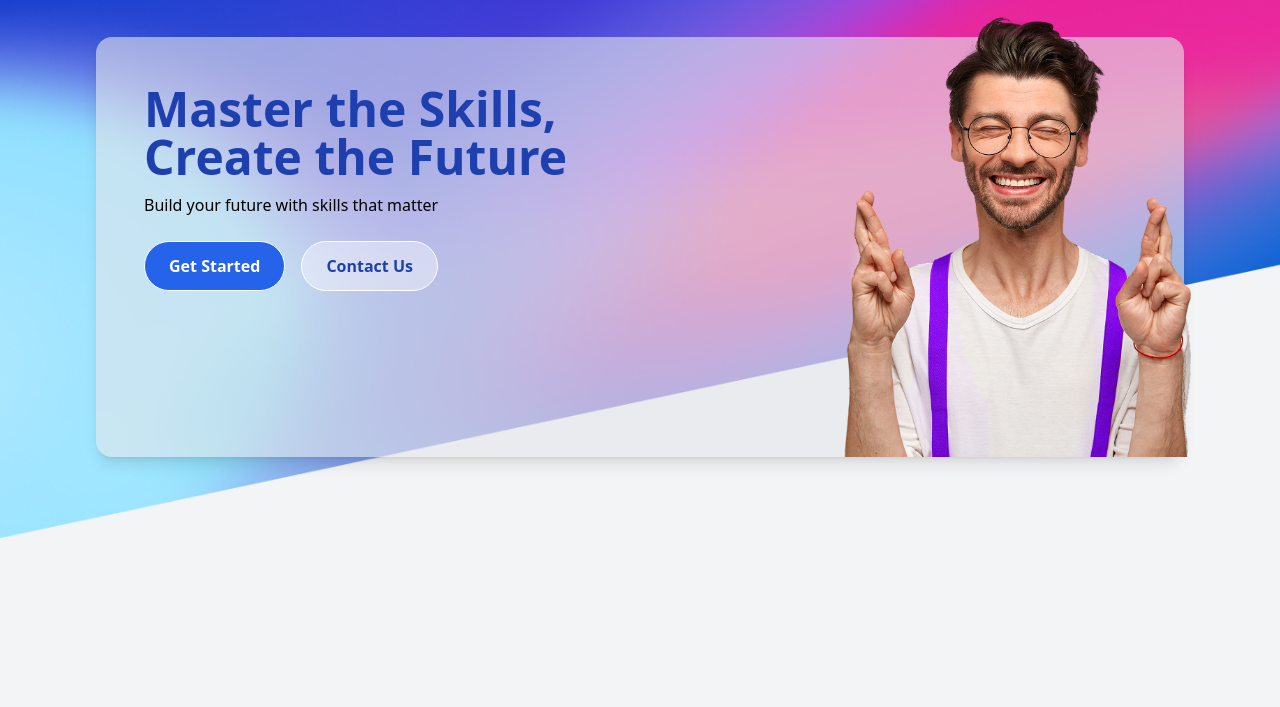
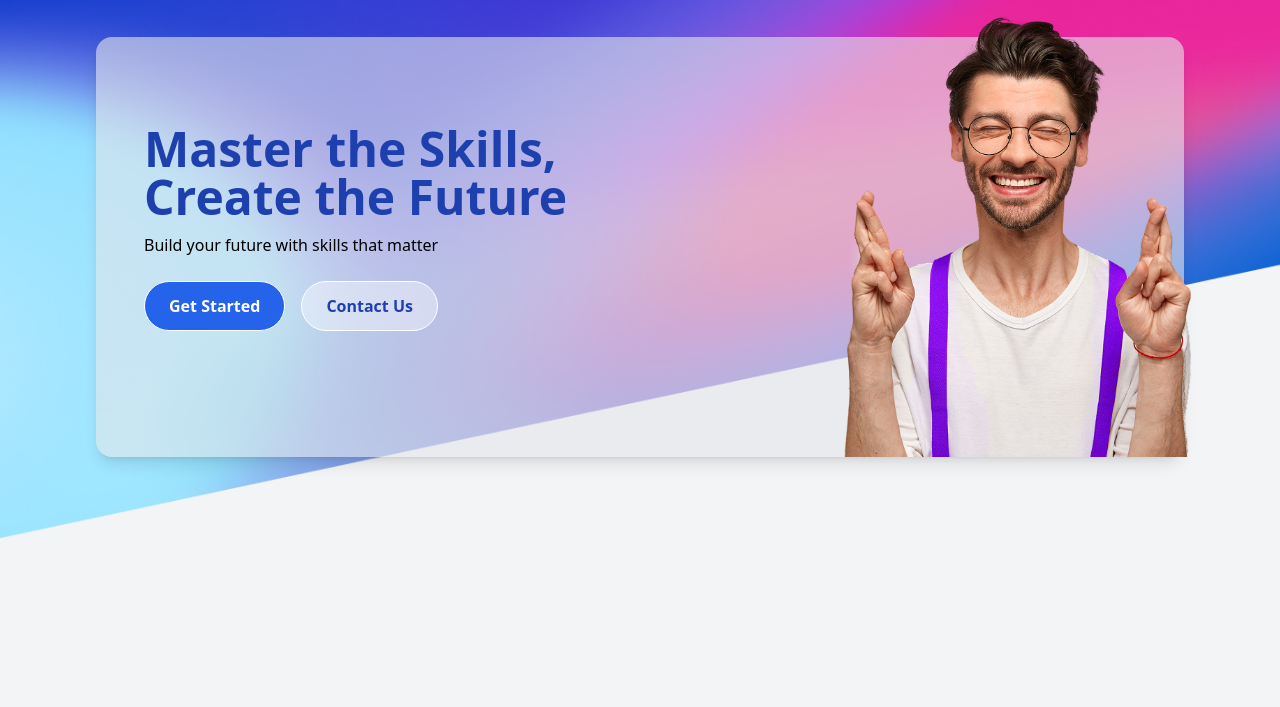
Before and after one commit to Sshahall/urbanhub-demo, a plain HTML site: page index.html in a window 1280 px wide. Shown: the part 93-800 px from the top of the page. Drawn offline with nearby package versions, Linux system fonts and the light colour scheme.

Commit message:
Update index.html

```diff
--- a/index.html
+++ b/index.html
@@ -20,7 +20,7 @@
         <div class=" px-6 md:px-16 lg:px-24  mt-12 md:mt-10 text-center md:text-left">
             <div class="bg-gray-200/60 p-6 md:p-12 rounded-2xl relative shadow-lg **pt-12 md:pt-24** h-[400px] md:h-[410px] lg:h-[420px]">
                 <img class="hidden md:block absolute bottom-0 right-[-30px] w-64 md:w-96" src="images/man.png" alt="Man">
-                <h1 class="text-blue-800 text-3xl md:text-5xl font-semibold leading-tight">
+                <h1 class="pt-10 text-blue-800 text-3xl md:text-5xl font-semibold leading-tight">
                     Master the Skills, <br> Create the Future
                 </h1>
                 <p class="text-black mt-3">Build your future with skills that matter</p>
```
